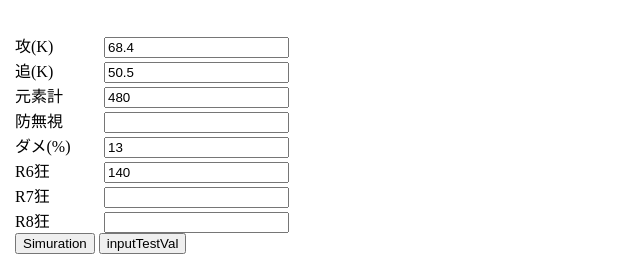
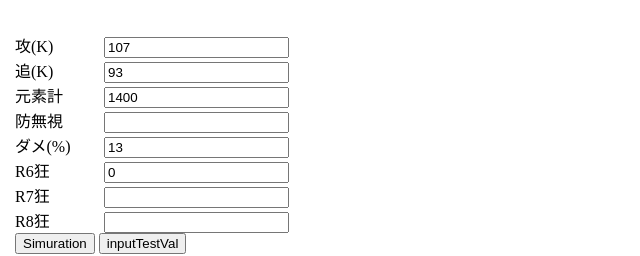
Before and after one commit to ctake4bandana/interspecific_calculater, a plain HTML site: page dmg.html in a window 1280 px wide. Both pictures are taken after a click on the input "inputTestVal". Shown: the top 256 px of the page, 0-640 px from the left. Drawn offline with Linux system fonts and the light colour scheme.

Commit message:
Update dmg.html
4 usa-ko

```diff
--- a/dmg.html
+++ b/dmg.html
@@ -125,11 +125,11 @@
         <script>
 
             function ctest() {
-                document.getElementById("ak").value = 68.4;
-                document.getElementById("ck").value = 50.5;
-                document.getElementById("elesum").value = 480;
+                document.getElementById("ak").value = 107;
+                document.getElementById("ck").value = 93.0;
+                document.getElementById("elesum").value = 1400;
                 document.getElementById("bufper").value = 13;
-                document.getElementById("b6num").value = 140;
+                document.getElementById("b6num").value = 0;
             }
             function calc() {
                 //class ka sinaino?
```
